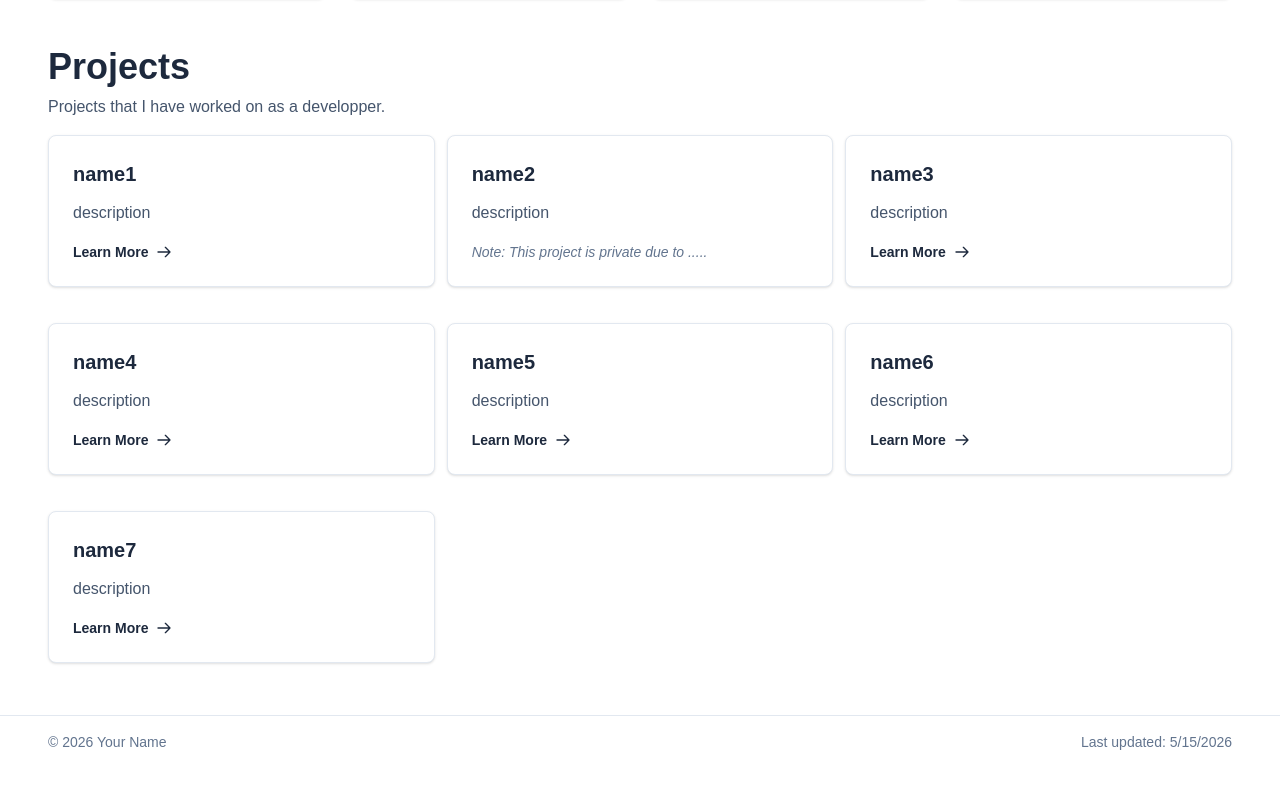
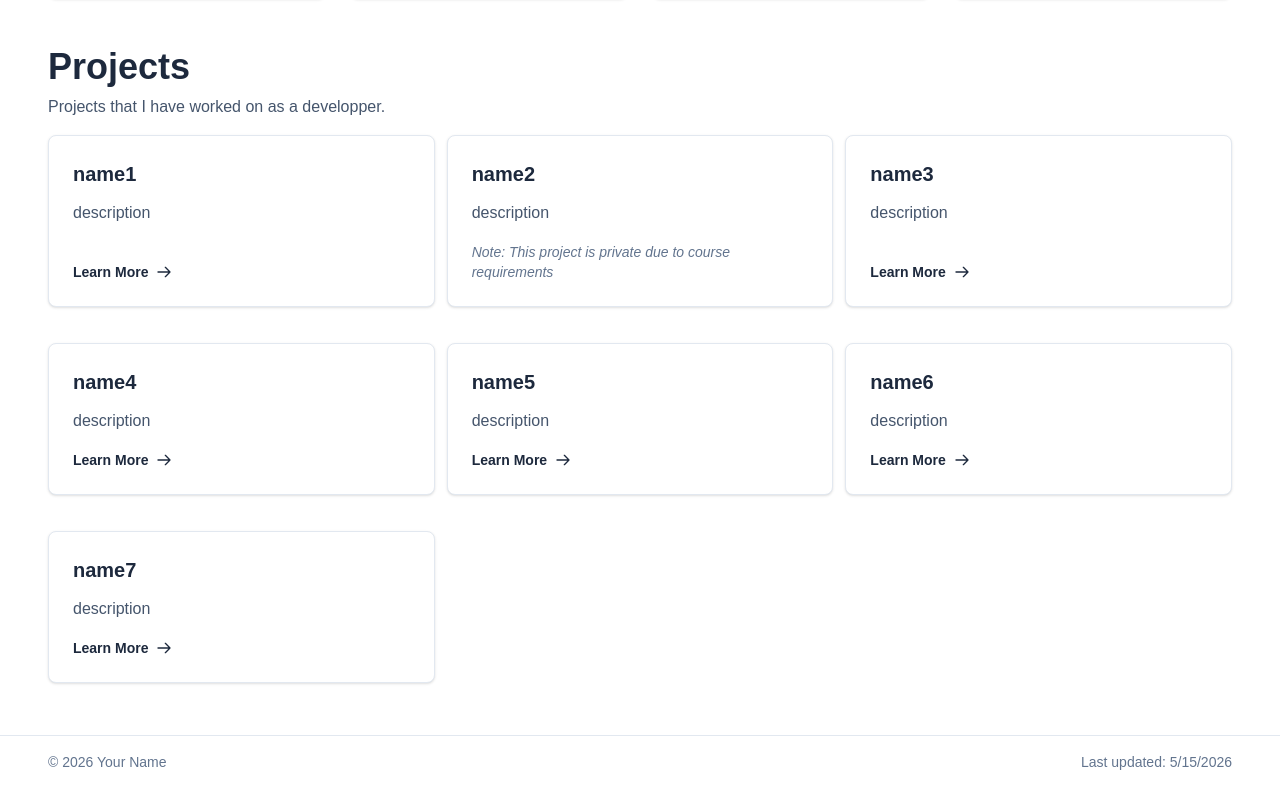
Before and after one commit to Otterboi/personal-portfolio, a Next.js app: page / in a window 1280 px wide. Shown: the part 801-1589 px from the top of the page. Built offline with nearby package versions, Linux system fonts and the light colour scheme.

Commit message:
updated project list project visibility Project visibility is now an object allowing for different reasons dependent on project

```diff
--- a/app/components/ProjectList.tsx
+++ b/app/components/ProjectList.tsx
@@ -2,10 +2,13 @@ type ProjectListProps = {
   name: string;
   description: string;
   link: string;
-  isPrivate: boolean;
+  visibility: {
+    isPrivate: boolean,
+    reason: string
+  };
 };
 
-export default function ProjectList({name, description, link, isPrivate}: ProjectListProps) {
+export default function ProjectList({name, description, link, visibility}: ProjectListProps) {
   return (
     <div className="relative flex flex-col my-3 bg-white shadow-sm border border-slate-200 p-4 sm:p-6 rounded-lg transition duration-300 ease-in-out hover:-translate-y-1 hover:scale-[1.02] w-full">
       <div className="flex items-center mb-3">
@@ -19,7 +22,7 @@ export default function ProjectList({name, description, link, isPrivate}: Projec
       </p>
 
       <div className="mt-auto">
-        {!isPrivate ? (
+        {!visibility.isPrivate ? (
           <a href={link}className="text-slate-800 font-semibold text-sm flex items-center hover:underline">
             Learn More
             <svg xmlns="http://www.w3.org/2000/svg" className="ml-2 h-4 w-4 flex-shrink-0" fill="none" viewBox="0 0 24 24" stroke="currentColor">
@@ -28,7 +31,7 @@ export default function ProjectList({name, description, link, isPrivate}: Projec
           </a>
         ) : (
           <p className="text-slate-500 text-sm italic">
-            Note: This project is private due to .....
+            Note: This project is private due to {visibility.reason}
           </p>
         )}
       </div>
--- a/app/dependencies/projects.json
+++ b/app/dependencies/projects.json
@@ -3,42 +3,63 @@
         "project_name": "name1",
         "project_description": "description",
         "project_link": "link",
-        "isPrivate": false
+        "visibility": {
+            "isPrivate" : false,
+            "reason": ""
+        }
     },
     {
         "project_name": "name2",
         "project_description": "description",
         "project_link": "link",
-        "isPrivate": true
+        "visibility": {
+            "isPrivate" : true,
+            "reason": "course requirements"
+        }
     },
     {
         "project_name": "name3",
         "project_description": "description",
         "project_link": "link",
-        "isPrivate": false
+        "visibility": {
+            "isPrivate" : false,
+            "reason": ""
+        }
     },
     {
         "project_name": "name4",
         "project_description": "description",
         "project_link": "link",
-        "isPrivate": false
+        "visibility": {
+            "isPrivate" : false,
+            "reason": ""
+        }
     },
     {
         "project_name": "name5",
         "project_description": "description",
         "project_link": "link",
-        "isPrivate": false
+        "visibility": {
+            "isPrivate" : false,
+            "reason": ""
+        }
     },
     {
         "project_name": "name6",
         "project_description": "description",
         "project_link": "link",
-        "isPrivate": false
+        "visibility": {
+            "isPrivate" : false,
+            "reason": ""
+        }
     },
     {
         "project_name": "name7",
         "project_description": "description",
         "project_link": "link",
-        "isPrivate": false
+        "visibility": {
+            "isPrivate" : false,
+            "reason": ""
+        }
     }
 ]
--- a/app/page.tsx
+++ b/app/page.tsx
@@ -38,7 +38,7 @@ export default function Home() {
                 name={project.project_name}
                 description={project.project_description}
                 link={project.project_link}
-                isPrivate={project.isPrivate}
+                visibility={project.visibility}
                 />
               ))}
             </div>
```
